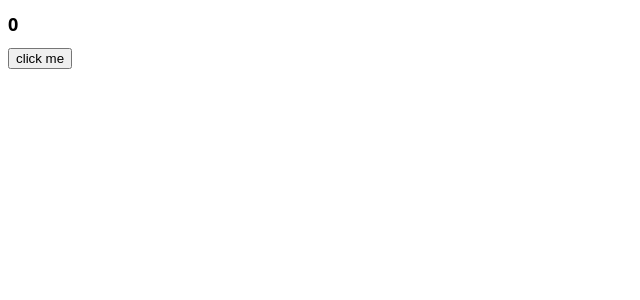
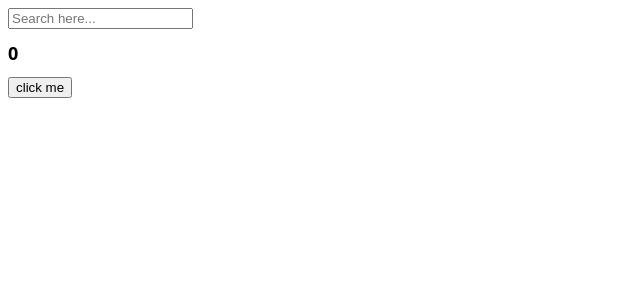
Before and after one commit to bion0625/react, a React (Create React App) app: page / in a window 1280 px wide. Shown: the top 300 px of the page, without its empty margins (0-640 px from the left). Built offline with nearby package versions, Linux system fonts and the light colour scheme.

Commit message:
useEffect Deps

```diff
--- a/src/App.js
+++ b/src/App.js
@@ -4,11 +4,27 @@
 
 function App() {
   const [counter, setCounter] = useState(0);
+  const [keyword, setKeyword] = useState("");
   const onClick = () => setCounter((prev) => prev+1);
-  console.log("i run all the time");
-  useEffect(() => console.log('CALL THE API....'), []);
+  const onChange = (event) => setKeyword(event.target.value);
+  useEffect(() => console.log('I run only once.'), []);
+  useEffect(() => {
+    console.log("I run when 'keyword' changes.");
+  }, [keyword]);
+  useEffect(() => {
+    console.log("I run when 'counter' changes.");
+  }, [counter]);
+  useEffect(() => {
+    console.log("I run when 'keyword' & 'counter' changes.");
+  },[keyword, counter]);
   return (
   <div>
+    <input
+      value={keyword}
+      onChange={onChange}
+      type="text"
+      placeholder="Search here..."
+    />
     <h1 className={styles.title}>{counter}</h1>
     <button onClick={onClick}>click me</button>
   </div>
```
